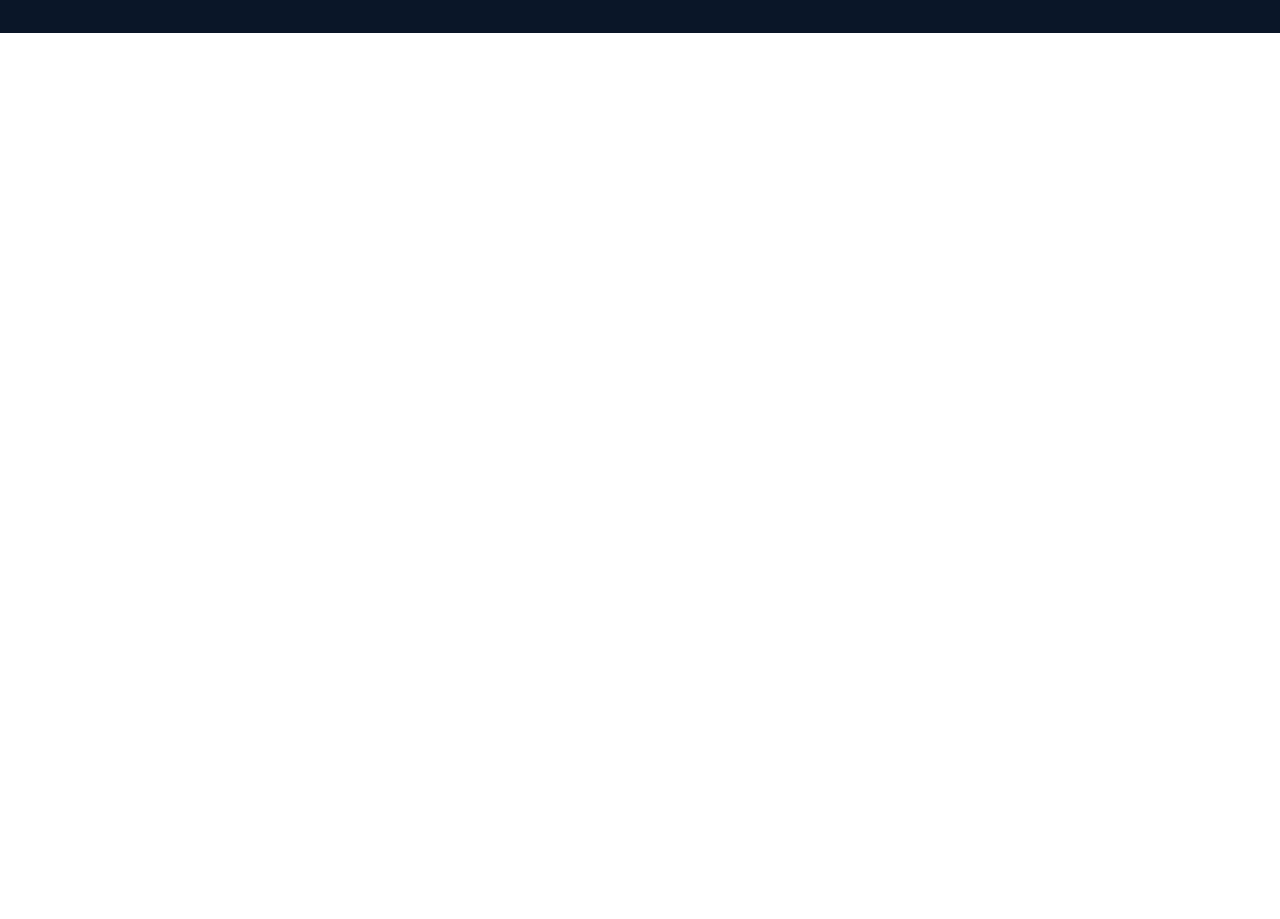
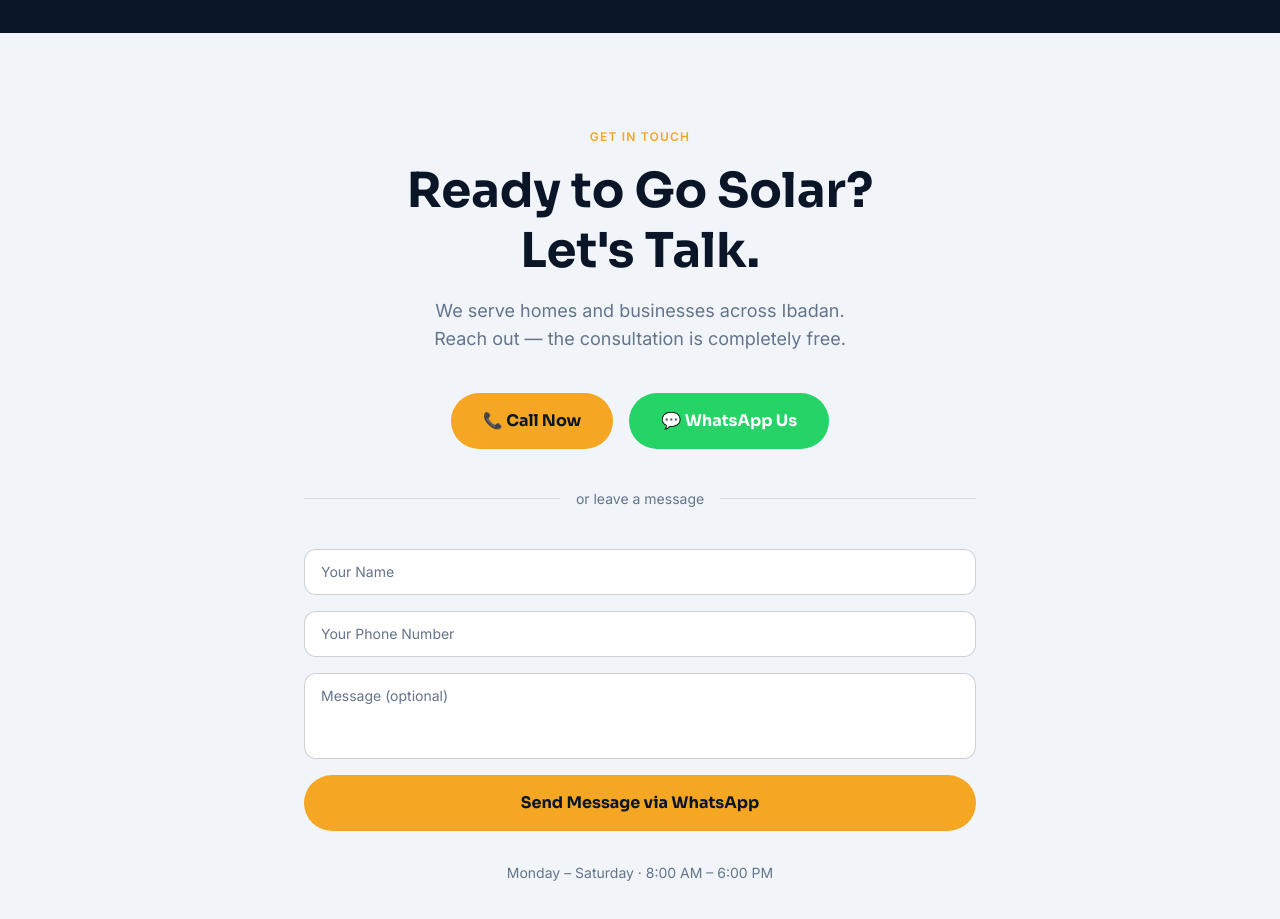
Before and after one commit to greathafiz/al-baatin-website, a Next.js app: page / in a window 1280 px wide. Shown: the part 5820-6739 px from the top of the page. Before the commit the page ends 5853 px from the top, so only its background shows below. Built offline with nearby package versions, Linux system fonts and the light colour scheme.

Commit message:
feat: Contact section with WhatsApp-powered form

```diff
--- /dev/null
+++ b/app/components/Contact.tsx
@@ -0,0 +1,103 @@
+// app/components/Contact.tsx
+"use client"
+
+import { useState, type FormEvent } from "react"
+import { PHONE, WHATSAPP_NUMBER, WHATSAPP_MESSAGE } from "@/app/lib/constants"
+
+export default function Contact() {
+  const [name, setName] = useState("")
+  const [phone, setPhone] = useState("")
+  const [message, setMessage] = useState("")
+
+  function handleSubmit(e: FormEvent) {
+    e.preventDefault()
+    const text = `Hi, I'm ${name}. My number is ${phone}. ${message || WHATSAPP_MESSAGE}`
+    const url = `https://wa.me/${WHATSAPP_NUMBER}?text=${encodeURIComponent(text)}`
+    window.open(url, "_blank", "noopener,noreferrer")
+  }
+
+  const whatsappDirect = `https://wa.me/${WHATSAPP_NUMBER}?text=${encodeURIComponent(WHATSAPP_MESSAGE)}`
+
+  return (
+    <section id="contact" className="bg-slate-light py-24 px-4 sm:px-6">
+      <div className="max-w-2xl mx-auto text-center">
+        <p className="font-inter text-amber text-xs font-semibold tracking-widest uppercase mb-4">
+          Get In Touch
+        </p>
+
+        <h2 className="font-sora font-bold text-navy-deep text-3xl sm:text-4xl md:text-5xl mb-4 leading-tight">
+          Ready to Go Solar?<br />Let&apos;s Talk.
+        </h2>
+
+        <p className="font-inter text-body-gray text-lg mb-10">
+          We serve homes and businesses across Ibadan.<br />
+          Reach out — the consultation is completely free.
+        </p>
+
+        {/* Primary CTAs */}
+        <div className="flex flex-col sm:flex-row gap-4 justify-center mb-10">
+          <a
+            href={`tel:${PHONE}`}
+            className="bg-amber hover:bg-amber-hover text-navy-deep font-sora font-bold text-base px-8 py-4 rounded-full transition-colors duration-200 text-center"
+          >
+            📞 Call Now
+          </a>
+          <a
+            href={whatsappDirect}
+            target="_blank"
+            rel="noopener noreferrer"
+            className="bg-whatsapp hover:bg-green-500 text-white font-sora font-bold text-base px-8 py-4 rounded-full transition-colors duration-200 text-center"
+          >
+            💬 WhatsApp Us
+          </a>
+        </div>
+
+        {/* Divider */}
+        <div className="flex items-center gap-4 mb-10">
+          <div className="flex-1 h-px bg-navy-deep/10" />
+          <span className="font-inter text-body-gray text-sm whitespace-nowrap">
+            or leave a message
+          </span>
+          <div className="flex-1 h-px bg-navy-deep/10" />
+        </div>
+
+        {/* Form */}
+        <form onSubmit={handleSubmit} className="flex flex-col gap-4 text-left">
+          <input
+            type="text"
+            placeholder="Your Name"
+            value={name}
+            onChange={(e) => setName(e.target.value)}
+            required
+            className="w-full border border-navy-deep/20 rounded-xl px-4 py-3 font-inter text-sm text-navy-deep placeholder:text-body-gray focus:outline-none focus:ring-2 focus:ring-amber bg-white"
+          />
+          <input
+            type="tel"
+            placeholder="Your Phone Number"
+            value={phone}
+            onChange={(e) => setPhone(e.target.value)}
+            required
+            className="w-full border border-navy-deep/20 rounded-xl px-4 py-3 font-inter text-sm text-navy-deep placeholder:text-body-gray focus:outline-none focus:ring-2 focus:ring-amber bg-white"
+          />
+          <textarea
+            placeholder="Message (optional)"
+            value={message}
+            onChange={(e) => setMessage(e.target.value)}
+            rows={3}
+            className="w-full border border-navy-deep/20 rounded-xl px-4 py-3 font-inter text-sm text-navy-deep placeholder:text-body-gray focus:outline-none focus:ring-2 focus:ring-amber bg-white resize-none"
+          />
+          <button
+            type="submit"
+            className="bg-amber hover:bg-amber-hover text-navy-deep font-sora font-bold text-base px-8 py-4 rounded-full transition-colors duration-200"
+          >
+            Send Message via WhatsApp
+          </button>
+        </form>
+
+        <p className="font-inter text-body-gray text-sm mt-8">
+          Monday – Saturday · 8:00 AM – 6:00 PM
+        </p>
+      </div>
+    </section>
+  )
+}
--- a/app/page.tsx
+++ b/app/page.tsx
@@ -6,6 +6,9 @@ import Gallery from "@/app/components/Gallery"
 import HowItWorks from "@/app/components/HowItWorks"
 import Testimonials from "@/app/components/Testimonials"
 import Brands from "@/app/components/Brands"
+import Contact from "@/app/components/Contact"
+import Footer from "@/app/components/Footer"
+import WhatsAppButton from "@/app/components/WhatsAppButton"
 
 export default function Home() {
   return (
@@ -19,7 +22,10 @@ export default function Home() {
         <HowItWorks />
         <Testimonials />
         <Brands />
+        <Contact />
       </main>
+      <Footer />
+      <WhatsAppButton />
     </>
   )
 }
```
